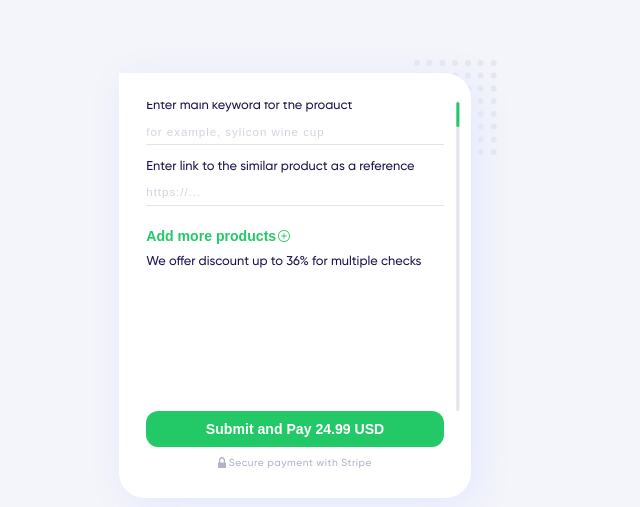
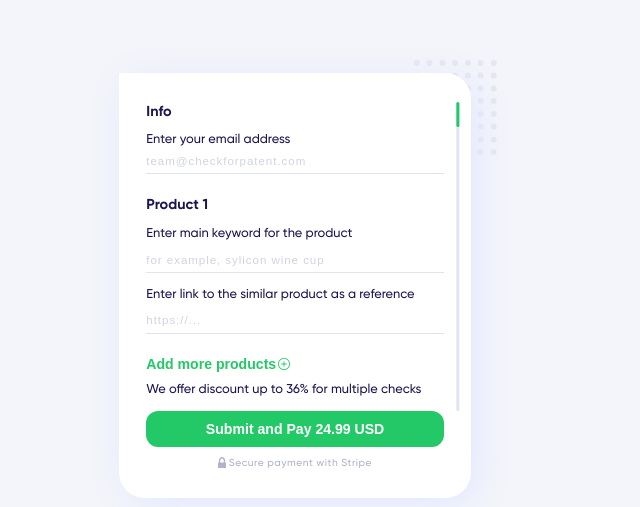
Before and after one commit to Chiga2030/testform, a React (Create React App) app: page / in a window 1280 px wide. Shown: the part 121-628 px from the top of the page, without its empty margins (332-972 px from the left). Built offline with nearby package versions, Linux system fonts and the light colour scheme.

Commit message:
work to scroll

```diff
--- a/src/components/Basket/Basket.jsx
+++ b/src/components/Basket/Basket.jsx
@@ -1,3 +1,7 @@
+import {
+  useState,
+} from 'react';
+
 import Info from '../Info/Info';
 import ProductList from '../ProductList/ProductList';
 import AddProducts from '../AddProducts/AddProducts';
@@ -11,11 +15,34 @@ const Basket = ({
   price,
   onAddMoreProd,
   ...props
-}) => (
+}) => {
+  const [
+    count,
+    setCount,
+  ] = useState(1);
+
+  const scroll = val => {
+    // console.log(event);
+    console.log(event.deltaY);
+    // const curent = document.querySelector(`.${val}`).style;
+    // console.log(curent);
+    document.querySelector(`.${val}`).style.transform =
+      `translateY(${count * 10}vw`;
+    // const productList = document.querySelector('.productList');
+    setCount(event.deltaY > 0 ? count + 1 : count - 1);
+  };
+
+
+  return (
     <>
-    <div className={styles.scrollWrapper}>
+      <div
+        className={styles.scrollWrapper}
+      >
         <div className={styles.productListWrapper}>
-        <div className={styles.productList}>
+          <div
+            className={styles.productList}
+            onWheel={() => scroll(styles.productList)}
+          >
             <Info
               styles={styles}
             />
@@ -44,5 +71,6 @@ const Basket = ({
       <SecurePayment />
     </>
   );
+};
 
 export default Basket;
--- a/src/components/Form/Form.module.css
+++ b/src/components/Form/Form.module.css
@@ -27,7 +27,8 @@
 .productList {
   height: 24.2vw;
   overflow: visible;
-  transform: translateY(-10vw);
+  transition: transform linear 1s;
+  transform: translateY(0);
 }
 
 .scrollWrapper {
```
Lines whose indentation alone changed are shown as unchanged.
